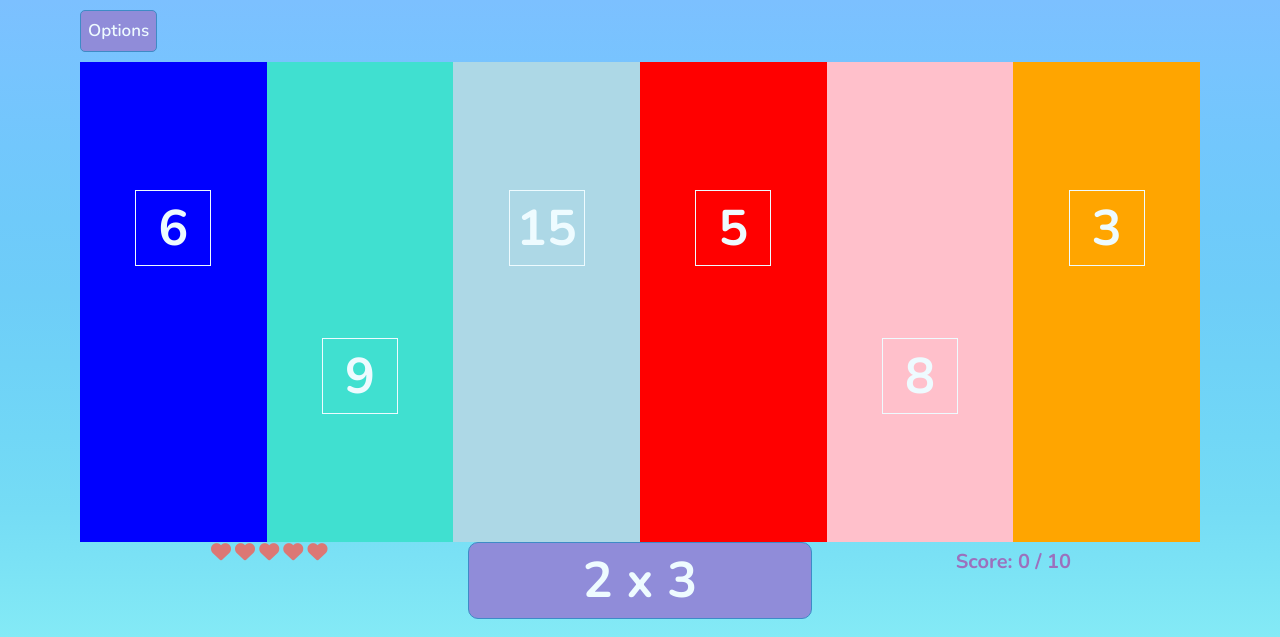
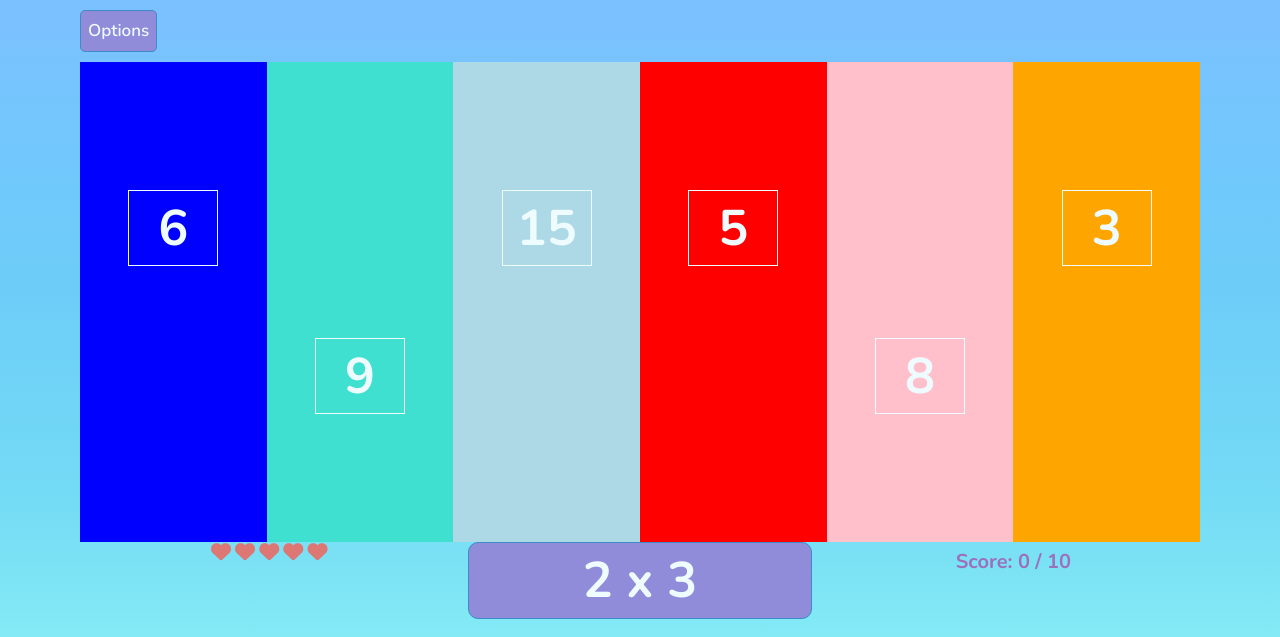
Before and after one commit to richardhenyash/balloon-pop-maths, a plain HTML site: page index.html in a window 1280 px wide. Both pictures are taken after a click on the button "PLAY". Shown: the top 637 px of the page. Drawn offline with nearby package versions, Linux system fonts and the light colour scheme.

Commit message:
balloon text styling updated

```diff
--- a/assets/css/style.css
+++ b/assets/css/style.css
@@ -200,7 +200,7 @@ body {
     font-size: 5rem;
     font-weight: 700;
     border: 1px solid #EEFBFF;
-    width: 7.6rem;
+    width: 9rem;
     height: 7.6rem;
     z-index: 1;
 }
```
